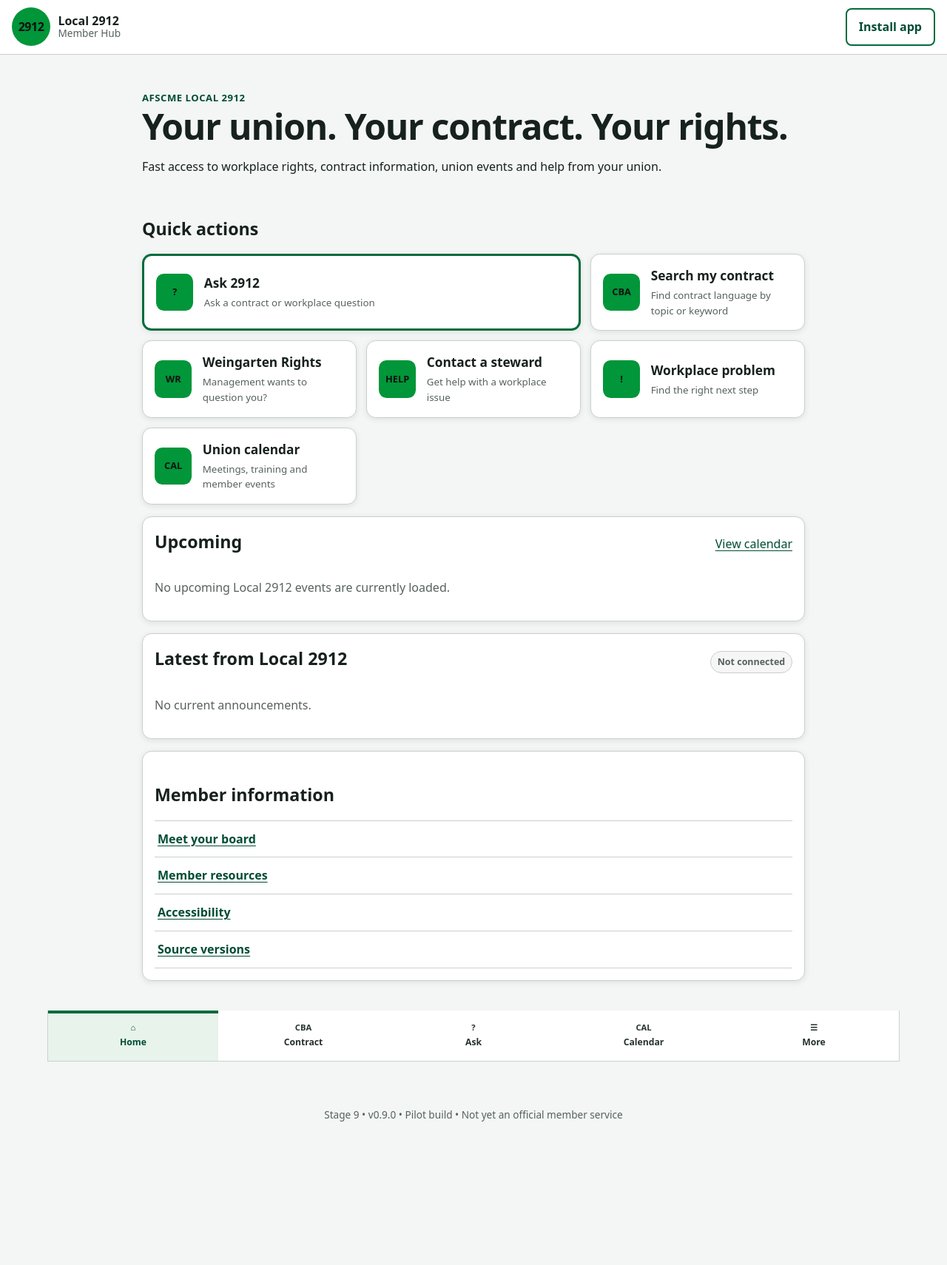
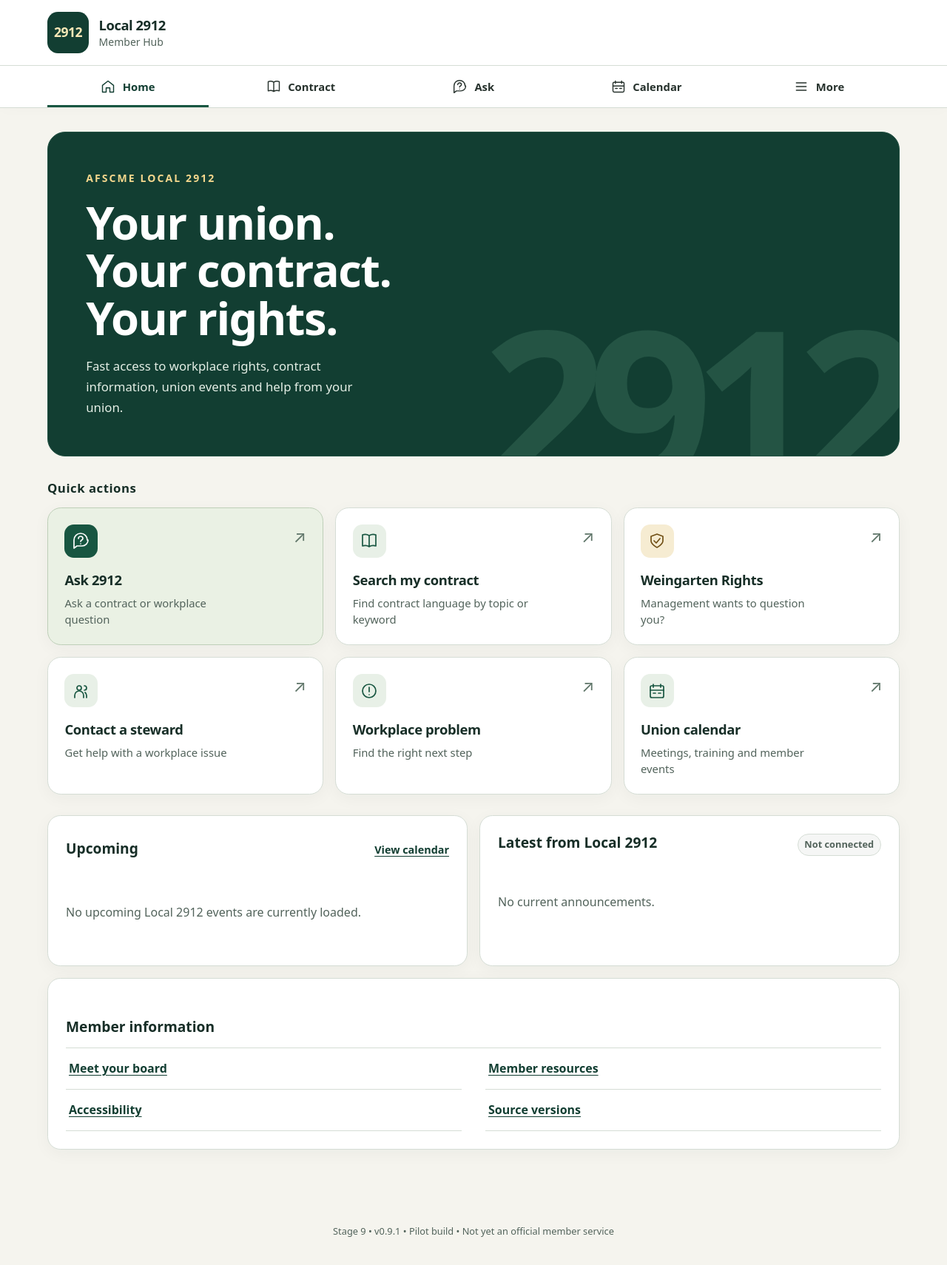
Before and after one commit to msepanik2912-hue/local2912-member-hub, a website: page public/index.html in a window 1280 px wide. Shown: the whole page at 74% size. Before the commit the page ends 1579 px from the top, so only its background shows below. Drawn offline with Linux system fonts and the light colour scheme.

Commit message:
Refresh Member Hub design

```diff
--- a/package.json
+++ b/package.json
@@ -1,9 +1,11 @@
 {
   "name": "afscme-local-2912-stage9",
-  "version": "0.9.0",
+  "version": "0.9.1",
   "private": true,
   "type": "module",
-  "engines": { "node": ">=22" },
+  "engines": {
+    "node": ">=22"
+  },
   "scripts": {
     "test": "node --test tests/*.test.mjs",
     "check:release": "python tools/validate_build.py"
--- /dev/null
+++ b/public/css/refresh.css
@@ -0,0 +1,119 @@
+/* Local 2912 visual refresh — v0.9.1. No external fonts or image requests. */
+:root {
+  --union-green-deep:#123e32; --union-green-dark:#185641;
+  --ink:#172e27; --muted:#52635b; --surface-alt:#f5f4ee;
+  --border:#d5ddd5; --radius:1.15rem;
+  --shadow:0 5px 22px rgba(22,49,37,.045); --max:76rem;
+}
+[hidden] { display:none !important; }
+body { background:var(--surface-alt); padding-bottom:7rem; }
+h1,h2,h3 { text-wrap:balance; }
+h1 { letter-spacing:-.045em; }
+.site-header { padding:1rem max(1.25rem,calc((100vw - 72rem)/2)); background:#fff; min-height:5.5rem; }
+.brand { gap:.85rem; }
+.brand-mark { background:var(--union-green-deep); color:#f9e8b7; border-radius:.9rem; min-width:3.5rem; min-height:3.5rem; font-size:1.1rem; }
+.brand-text { gap:.3rem; }
+.brand-text strong { font-size:1.15rem; letter-spacing:-.025em; }
+.brand-text span { font-size:.875rem; }
+.button { border-radius:.75rem; font-weight:700; padding:.75rem 1.2rem; }
+.install-button { font-size:.9rem; }
+main { padding:1.5rem 1.25rem; }
+.page { max-width:60rem; }
+.page[data-route="home"] { max-width:72rem; }
+.hero {
+  position:relative; isolation:isolate; overflow:hidden;
+  padding:clamp(1.6rem,4vw,3.2rem); margin:0 0 2rem;
+  border-radius:1.5rem; background:#123e32; color:#fff;
+  border:1px solid #245344;
+}
+.hero::after {
+  content:"2912"; position:absolute; right:-.02em; bottom:-.26em;
+  font-size:clamp(9rem,23vw,20rem); font-weight:900; letter-spacing:-.09em;
+  line-height:1; color:#245444; z-index:-1; pointer-events:none;
+}
+.hero .eyebrow { color:#f4d78d; font-size:.875rem; letter-spacing:.15em; margin-bottom:1rem; }
+.hero h1 { font-size:clamp(2.3rem,4.8vw,4.2rem); max-width:14ch; line-height:1.05; margin-bottom:1.25rem; }
+.hero > p:last-child { color:#e3eee5; max-width:43ch; font-size:1.05rem; line-height:1.65; margin-bottom:0; }
+#quick-actions-title { font-size:1.05rem; letter-spacing:.03em; margin:0 0 1rem; }
+.action-grid { gap:1rem; grid-template-columns:repeat(2,minmax(0,1fr)); }
+.action-card,.action-card-featured {
+  position:relative; min-width:0; grid-column:auto;
+  padding:1.4rem; min-height:10rem; align-items:flex-start;
+  flex-direction:column; gap:1rem; border:1px solid var(--border);
+  border-radius:1.15rem; box-shadow:var(--shadow);
+  transition:background-color .18s,border-color .18s,box-shadow .18s;
+}
+.action-card:hover { background:#f0f7f1; border-color:#63836d; box-shadow:0 8px 24px rgba(22,49,37,.10); }
+.action-card::after { content:"↗"; position:absolute; top:1.4rem; right:1.4rem; font-size:1.4rem; color:#60766a; }
+.action-card strong { font-size:1.15rem; letter-spacing:-.02em; }
+.action-card small { font-size:.925rem; line-height:1.5; margin-top:.35rem; max-width:29ch; }
+.action-icon { width:2.8rem; min-height:2.8rem; flex:0 0 2.8rem; border-radius:.8rem; background:#e8f0e7; color:#185641; }
+.action-icon svg { width:1.5rem; height:1.5rem; }
+.action-card-featured { background:#eaf1e4; border-color:#becfb8; }
+.action-card-featured .action-icon { background:#185641; color:white; }
+.action-card[href="#weingarten"] .action-icon { background:#f6ecd2; color:#715016; }
+.home-updates { display:grid; grid-template-columns:minmax(0,1fr); gap:1rem; margin-top:1.75rem; }
+.home-updates > .panel { margin:0; }
+.panel,.answer-card,.rights-card,.profile-card,.resource-group,.search-result { padding:1.5rem; border-radius:1.1rem; }
+.panel h2 { font-size:1.2rem; }
+.section-heading-row { flex-wrap:wrap; gap:.5rem 1rem; margin-bottom:1rem; }
+.section-heading-row h2 { margin:0; }
+.section-heading-row > a { font-size:.9rem; font-weight:650; min-height:44px; display:inline-flex; align-items:center; }
+.event-list > .muted,.announcement-list > .muted { padding:1.1rem 0; line-height:1.7; }
+.link-list a { padding:.95rem .25rem; }
+.link-list a:hover { background:#eef4eb; }
+.status-chip { font-size:.8rem; font-weight:650; }
+.bottom-nav { background:#fff; padding-inline:max(.35rem,env(safe-area-inset-left)); box-shadow:0 -3px 22px #172e2708; }
+.bottom-nav a { font-size:.8rem; min-width:0; min-height:4.5rem; gap:.3rem; }
+.bottom-nav svg { width:1.25rem; height:1.25rem; display:block; }
+.bottom-nav a[aria-current="page"] { background:#eaf1e4; box-shadow:inset 0 3px 0 #185641; }
+.steward-bar { bottom:calc(5rem + env(safe-area-inset-bottom)); }
+.site-footer { font-size:.8rem; }
+.source-text { line-height:1.85; }
+.topic-button,.issue-button { border-width:1px; border-radius:.75rem; }
+input,select,textarea { border-width:1px; border-color:#728479; border-radius:.75rem; }
+textarea:focus,input:focus,select:focus { outline:3px solid var(--focus); outline-offset:3px; }
+:focus-visible { outline:3px solid #0b57d0; outline-offset:4px; }
+@media(min-width:48rem) {
+  .action-grid { grid-template-columns:repeat(3,minmax(0,1fr)); }
+  .home-updates { grid-template-columns:repeat(2,minmax(0,1fr)); }
+  .member-links .link-list { grid-template-columns:repeat(2,minmax(0,1fr)); column-gap:2rem; }
+}
+@media(min-width:65rem) {
+  body { padding-bottom:2rem; }
+  .bottom-nav { position:sticky; top:5.5rem; margin:0; max-width:none; padding-inline:max(1.25rem,calc((100vw - 72rem)/2)); border:0; border-bottom:1px solid var(--border); gap:1rem; z-index:49; }
+  .bottom-nav a { min-height:3.5rem; flex-direction:row; gap:.6rem; font-size:.925rem; }
+  .bottom-nav a[aria-current="page"] { background:transparent; box-shadow:inset 0 -3px 0 #185641; }
+  main { padding-top:2rem; }
+  .steward-bar { bottom:1rem; }
+  html { scroll-padding-top:10rem; }
+}
+@media(max-width:35rem) {
+  .site-header { padding:.75rem 1rem; }
+  .brand-text strong { font-size:1rem; }
+  .install-button { padding:.5rem .7rem; }
+  .action-grid { grid-template-columns:minmax(0,1fr); }
+  .action-card { flex-direction:row; align-items:center; min-height:7rem; padding:1.1rem 2.4rem 1.1rem 1.1rem; }
+  .action-card::after { right:.8rem; top:1.1rem; }
+  .action-card small { max-width:none; }
+  .hero { margin-bottom:1.5rem; }
+  .panel,.answer-card,.rights-card { padding:1.15rem; }
+  .button-stack { grid-template-columns:minmax(0,1fr); }
+  .steward-bar a { flex-wrap:wrap; }
+}
+@media(prefers-contrast:more) {
+  :root { --border:#526357; --muted:#34483c; }
+  .action-card { border-width:2px; }
+}
+@media(forced-colors:active) {
+  .hero { color:CanvasText; background:Canvas; border:2px solid CanvasText; }
+  .hero .eyebrow,.hero > p:last-child { color:CanvasText; }
+  .hero::after,.action-card::after { display:none; }
+  .action-icon,.brand-mark { border:1px solid CanvasText; }
+}
+@media print {
+  .hero { color:#000; background:#fff; border:1px solid #000; }
+  .hero .eyebrow,.hero > p:last-child { color:#000; }
+  .hero::after { display:none; }
+  .home-updates { display:block; }
+}
--- a/public/index.html
+++ b/public/index.html
@@ -11,6 +11,7 @@
   <link rel="icon" href="icons/icon-192.png" sizes="192x192">
   <link rel="apple-touch-icon" href="icons/icon-192.png">
   <link rel="stylesheet" href="css/styles.css">
+  <link rel="stylesheet" href="css/refresh.css">
   <script src="js/config.js" defer></script>
   <script src="js/feed-utils.js" defer></script>
   <script src="js/app.js" defer></script>
@@ -26,6 +27,14 @@
     </a>
     <button id="install-button" class="button button-secondary install-button" type="button" hidden>Install app</button>
   </header>
+
+  <nav class="bottom-nav" aria-label="Primary">
+    <a href="#home" data-nav="home"><span aria-hidden="true"><svg viewBox="0 0 24 24" fill="none" stroke="currentColor" stroke-width="1.7" stroke-linecap="round" stroke-linejoin="round" aria-hidden="true" focusable="false"><path d="m3 10 9-7 9 7v11h-6v-7H9v7H3Z"/></svg></span><span>Home</span></a>
+    <a href="#contract" data-nav="contract"><span aria-hidden="true"><svg viewBox="0 0 24 24" fill="none" stroke="currentColor" stroke-width="1.7" stroke-linecap="round" stroke-linejoin="round" aria-hidden="true" focusable="false"><path d="M12 5v15M3 4c3-1 6-1 9 1 3-2 6-2 9-1v15c-3-1-6-1-9 1-3-2-6-2-9-1Z"/></svg></span><span>Contract</span></a>
+    <a class="nav-ask" href="#ask" data-nav="ask"><span aria-hidden="true"><svg viewBox="0 0 24 24" fill="none" stroke="currentColor" stroke-width="1.7" stroke-linecap="round" stroke-linejoin="round" aria-hidden="true" focusable="false"><path d="M21 11a8 8 0 0 1-8 8H6l-4 3V11a9 9 0 0 1 18 0Z"/><path d="M8 9a3 3 0 0 1 6 0c0 2-3 2-3 4m0 3h.01"/></svg></span><span>Ask</span></a>
+    <a href="#calendar" data-nav="calendar"><span aria-hidden="true"><svg viewBox="0 0 24 24" fill="none" stroke="currentColor" stroke-width="1.7" stroke-linecap="round" stroke-linejoin="round" aria-hidden="true" focusable="false"><rect x="3" y="5" width="18" height="16" rx="2"/><path d="M7 3v4m10-4v4M3 11h18m-14 4h3m4 0h3"/></svg></span><span>Calendar</span></a>
+    <a href="#more" data-nav="more"><span aria-hidden="true"><svg viewBox="0 0 24 24" fill="none" stroke="currentColor" stroke-width="1.7" stroke-linecap="round" stroke-linejoin="round" aria-hidden="true" focusable="false"><path d="M4 6h16M4 12h16M4 18h16"/></svg></span><span>More</span></a>
+  </nav>
 
   <div id="offline-banner" class="offline-banner" role="status" hidden>
     You are offline. Core rights information remains available.
@@ -43,32 +52,33 @@
         <h2 id="quick-actions-title">Quick actions</h2>
         <div class="action-grid">
           <a class="action-card action-card-featured" href="#ask">
-            <span class="action-icon" aria-hidden="true">?</span>
+            <span class="action-icon" aria-hidden="true"><svg viewBox="0 0 24 24" fill="none" stroke="currentColor" stroke-width="1.7" stroke-linecap="round" stroke-linejoin="round" aria-hidden="true" focusable="false"><path d="M21 11a8 8 0 0 1-8 8H6l-4 3V11a9 9 0 0 1 18 0Z"/><path d="M8 9a3 3 0 0 1 6 0c0 2-3 2-3 4m0 3h.01"/></svg></span>
             <span><strong>Ask 2912</strong><small>Ask a contract or workplace question</small></span>
           </a>
           <a class="action-card" href="#contract">
-            <span class="action-icon" aria-hidden="true">CBA</span>
+            <span class="action-icon" aria-hidden="true"><svg viewBox="0 0 24 24" fill="none" stroke="currentColor" stroke-width="1.7" stroke-linecap="round" stroke-linejoin="round" aria-hidden="true" focusable="false"><path d="M12 5v15M3 4c3-1 6-1 9 1 3-2 6-2 9-1v15c-3-1-6-1-9 1-3-2-6-2-9-1Z"/></svg></span>
             <span><strong>Search my contract</strong><small>Find contract language by topic or keyword</small></span>
           </a>
           <a class="action-card" href="#weingarten">
-            <span class="action-icon" aria-hidden="true">WR</span>
+            <span class="action-icon" aria-hidden="true"><svg viewBox="0 0 24 24" fill="none" stroke="currentColor" stroke-width="1.7" stroke-linecap="round" stroke-linejoin="round" aria-hidden="true" focusable="false"><path d="m12 3 8 3v6c0 5-8 9-8 9s-8-4-8-9V6Z"/><path d="m8 12 3 3 5-6"/></svg></span>
             <span><strong>Weingarten Rights</strong><small>Management wants to question you?</small></span>
           </a>
           <a class="action-card" href="#steward">
-            <span class="action-icon" aria-hidden="true">HELP</span>
+            <span class="action-icon" aria-hidden="true"><svg viewBox="0 0 24 24" fill="none" stroke="currentColor" stroke-width="1.7" stroke-linecap="round" stroke-linejoin="round" aria-hidden="true" focusable="false"><circle cx="9" cy="8" r="3"/><path d="M3 21v-3a6 6 0 0 1 12 0v3m1-16a3 3 0 0 1 0 6m3 10v-3a6 6 0 0 0-2-4"/></svg></span>
             <span><strong>Contact a steward</strong><small>Get help with a workplace issue</small></span>
           </a>
           <a class="action-card" href="#workplace">
-            <span class="action-icon" aria-hidden="true">!</span>
+            <span class="action-icon" aria-hidden="true"><svg viewBox="0 0 24 24" fill="none" stroke="currentColor" stroke-width="1.7" stroke-linecap="round" stroke-linejoin="round" aria-hidden="true" focusable="false"><circle cx="12" cy="12" r="9"/><path d="M12 7v6m0 4h.01"/></svg></span>
             <span><strong>Workplace problem</strong><small>Find the right next step</small></span>
           </a>
           <a class="action-card" href="#calendar">
-            <span class="action-icon" aria-hidden="true">CAL</span>
+            <span class="action-icon" aria-hidden="true"><svg viewBox="0 0 24 24" fill="none" stroke="currentColor" stroke-width="1.7" stroke-linecap="round" stroke-linejoin="round" aria-hidden="true" focusable="false"><rect x="3" y="5" width="18" height="16" rx="2"/><path d="M7 3v4m10-4v4M3 11h18m-14 4h3m4 0h3"/></svg></span>
             <span><strong>Union calendar</strong><small>Meetings, training and member events</small></span>
           </a>
         </div>
       </section>
 
+      <div class="home-updates">
       <section class="panel" aria-labelledby="upcoming-title">
         <div class="section-heading-row">
           <h2 id="upcoming-title">Upcoming</h2>
@@ -89,7 +99,9 @@
         </div>
       </section>
 
-      <section class="panel" aria-labelledby="member-info-title">
+      </div>
+
+      <section class="panel member-links" aria-labelledby="member-info-title">
         <h2 id="member-info-title">Member information</h2>
         <div class="link-list">
           <a href="#board">Meet your board</a>
@@ -426,16 +438,9 @@
     <a href="#steward"><strong>Need union help?</strong> Contact a steward</a>
   </aside>
 
-  <nav class="bottom-nav" aria-label="Primary">
-    <a href="#home" data-nav="home"><span aria-hidden="true">⌂</span><span>Home</span></a>
-    <a href="#contract" data-nav="contract"><span aria-hidden="true">CBA</span><span>Contract</span></a>
-    <a class="nav-ask" href="#ask" data-nav="ask"><span aria-hidden="true">?</span><span>Ask</span></a>
-    <a href="#calendar" data-nav="calendar"><span aria-hidden="true">CAL</span><span>Calendar</span></a>
-    <a href="#more" data-nav="more"><span aria-hidden="true">☰</span><span>More</span></a>
-  </nav>
 
   <footer class="site-footer">
-    <p>Stage 9 • v0.9.0 • Pilot build • Not yet an official member service</p>
+    <p>Stage 9 • v0.9.1 • Pilot build • Not yet an official member service</p>
   </footer>
 </body>
 </html>
--- a/public/sw.js
+++ b/public/sw.js
@@ -1,9 +1,10 @@
 const PREFIX = `local2912:${self.registration.scope}:`;
-const CACHE = `${PREFIX}0.9.0`;
+const CACHE = `${PREFIX}0.9.1`;
 const CORE = [
   "./",
   "./index.html",
   "./css/styles.css",
+  "./css/refresh.css",
   "./js/config.js",
   "./js/feed-utils.js",
   "./js/app.js",
--- a/release.json
+++ b/release.json
@@ -1,5 +1,5 @@
 {
-  "version": "0.9.0",
+  "version": "0.9.1",
   "stage": 9,
   "status": "pilot-build",
   "stage8ZipSha256": "6ec2d0527b624d5cf412a1ab1ffef7b2b0d27b44153cc2626e4ffcaa4fbc07c1",
```
Also changed, not shown: docs/VISUAL-UPDATE.md (added, +21 -0 lines), tests/stage9.test.mjs (+1 -1 lines).
